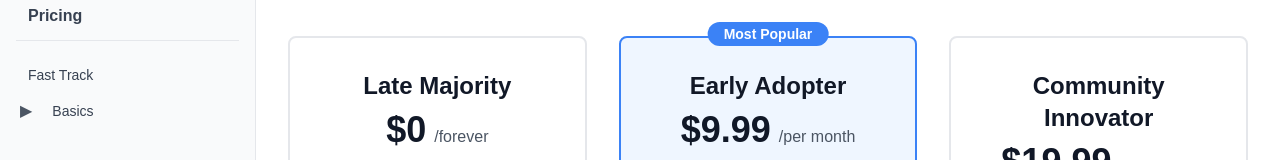
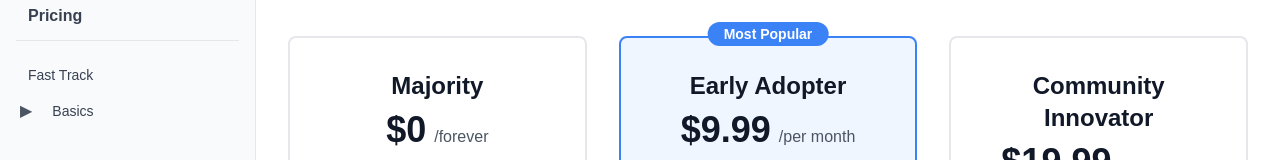
Before and after one commit to Chinese-Community-AI/AI-gorithms, a Next.js app: page /pricing in a window 1280 px wide. Shown: the part 128-288 px from the top of the page. Built offline with nearby package versions, Linux system fonts and the light colour scheme.

Commit message:
Update marketing words

```diff
--- a/app/pricing/page.tsx
+++ b/app/pricing/page.tsx
@@ -1,7 +1,7 @@
 export default function PricingPage() {
   const plans = [
     {
-      name: "Late Majority",
+      name: "Majority",
       price: "$0",
       period: "forever",
       features: [
```
